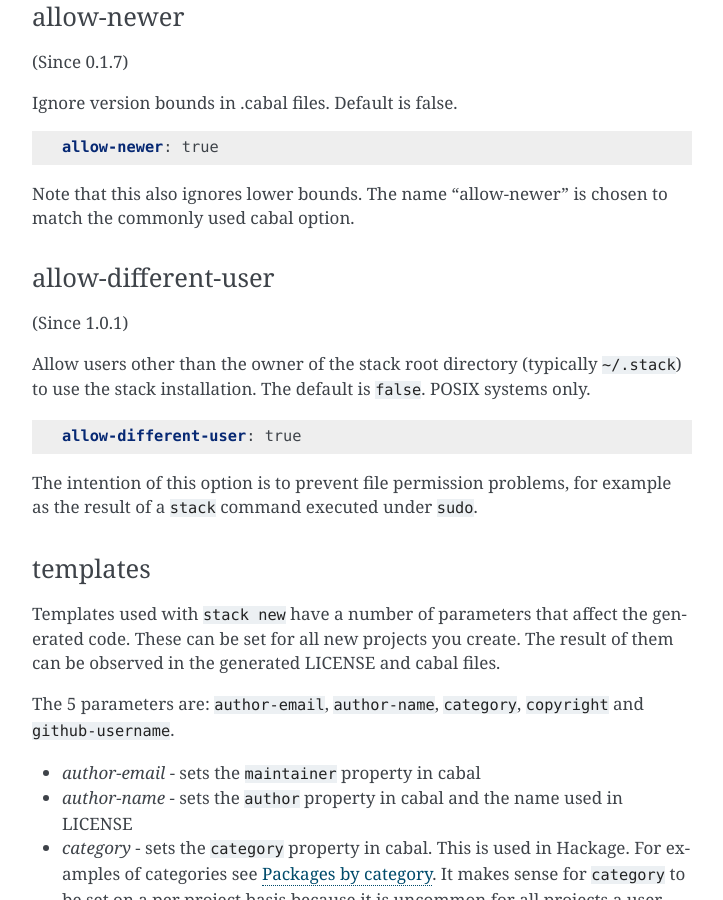
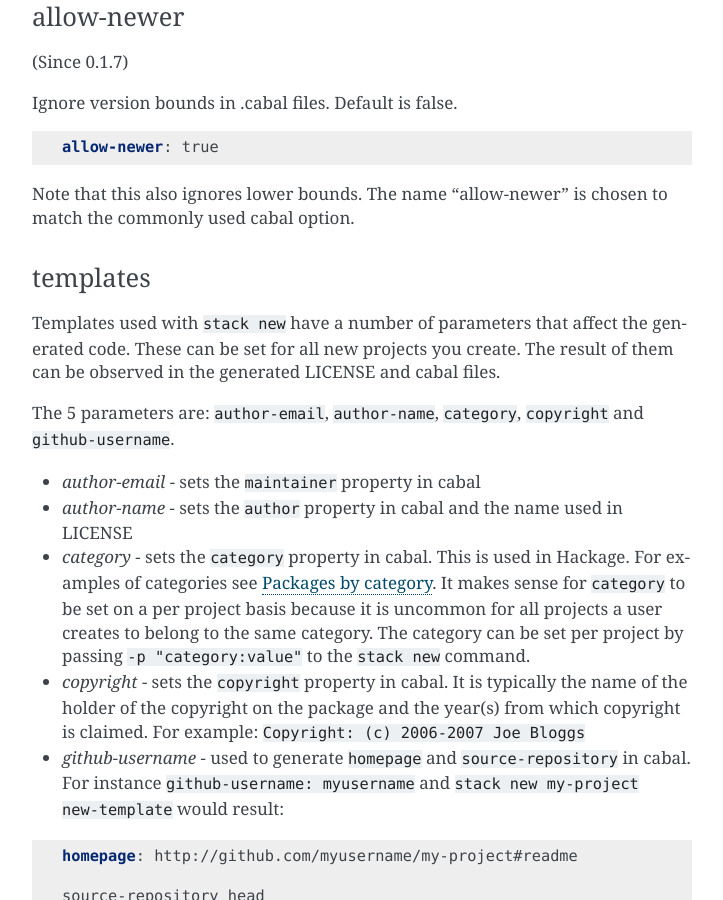
Before and after one commit to commercialhaskell/stack, a Sphinx documentation site: the page built from doc/yaml_configuration.md, in a window 1280 px wide and 900 px high, scrolled down 10076 px. Shown: the whole window, without its empty margins (388-1111 px from the left). Built offline with Sphinx 7.4.7, drawn with Linux system fonts in a browser that asks for light colours.

Commit message:
Revert "Merge pull request #1599 from sjakobi/471-check-for-sudo"
This reverts commit 964db1cd38915cc57f0310c5ff7ccf45e31e3c64, reversing
changes made to 0ced61dde6112ea37ceaeb29a58e5bd3a8745965.

````diff
--- a/doc/yaml_configuration.md
+++ b/doc/yaml_configuration.md
@@ -435,20 +435,6 @@ allow-newer: true
 Note that this also ignores lower bounds. The name "allow-newer" is chosen to
 match the commonly used cabal option.
 
-### allow-different-user
-
-(Since 1.0.1)
-
-Allow users other than the owner of the stack root directory (typically `~/.stack`)
-to use the stack installation. The default is `false`. POSIX systems only.
-
-```yaml
-allow-different-user: true
-```
-
-The intention of this option is to prevent file permission problems, for example
-as the result of a `stack` command executed under `sudo`.
-
 ### templates
 
 Templates used with `stack new` have a number of parameters that affect the generated code. These can be set for all new projects you create. The result of them can be observed in the generated LICENSE and cabal files.
````
Also changed, not shown: 6 other files.
